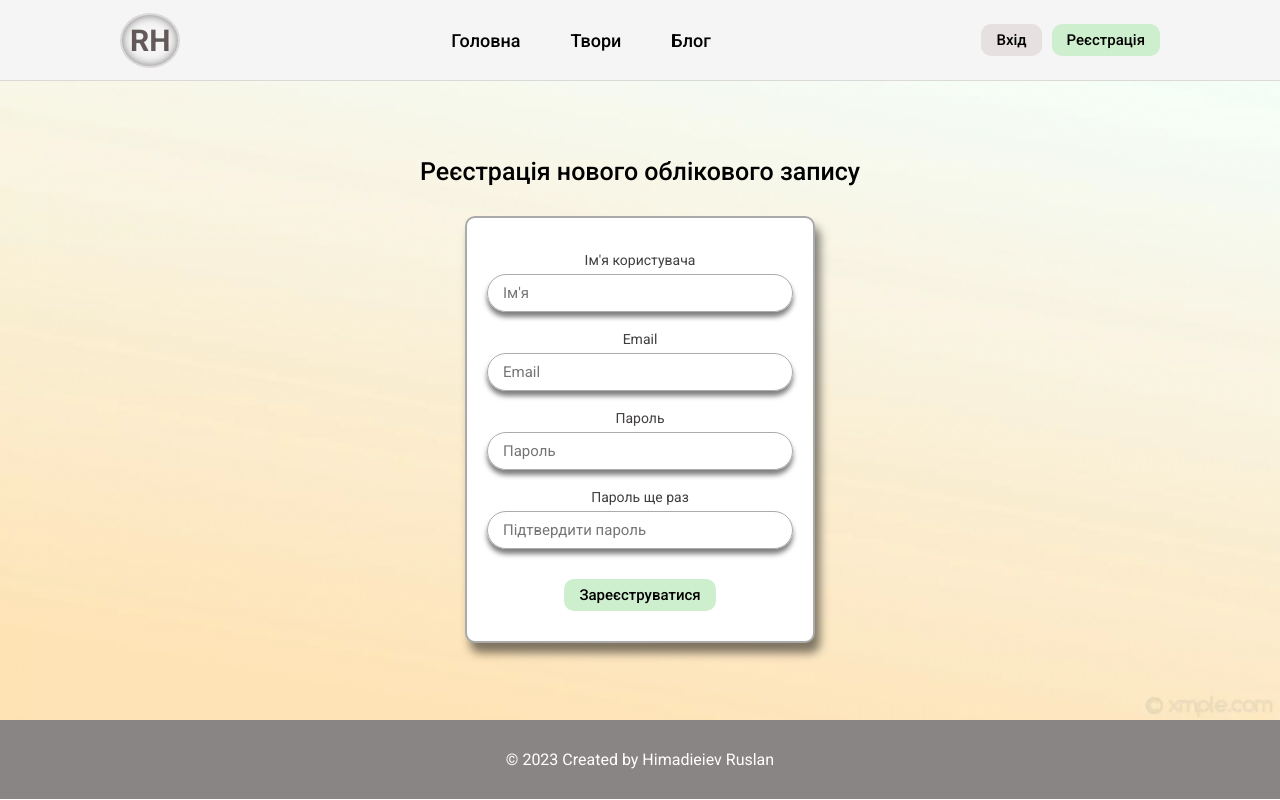
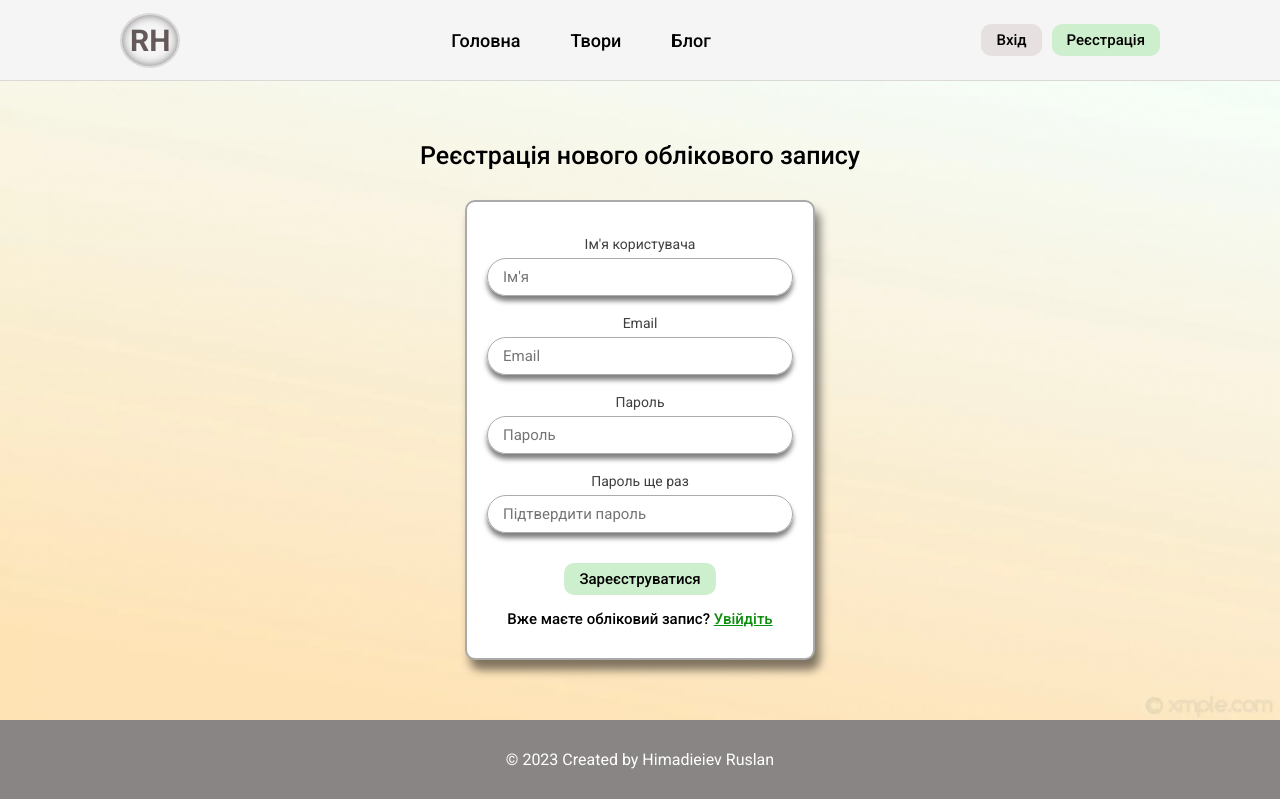
Before and after one commit to Himadieiev/rustem-writer, a React (Create React App) app: page /rustem-writer/register in a window 1280 px wide. Built offline with nearby package versions, Linux system fonts and the light colour scheme.

Commit message:
added register logic/loader

```diff
--- a/package.json
+++ b/package.json
@@ -15,6 +15,7 @@
     "react-redux": "^8.1.3",
     "react-router-dom": "^6.17.0",
     "react-scripts": "5.0.1",
+    "react-toastify": "^9.1.3",
     "web-vitals": "^2.1.4"
   },
   "scripts": {
--- a/src/App.js
+++ b/src/App.js
@@ -1,4 +1,6 @@
 import { Navigate, Route, Routes } from "react-router-dom";
+import { ToastContainer } from "react-toastify";
+import "react-toastify/dist/ReactToastify.css";
 
 import "./styles/common.css";
 import Home from "./pages/Home/Home";
@@ -23,6 +25,7 @@
           <Route path="/*" element={<Navigate to="/" />} />
         </Route>
       </Routes>
+      <ToastContainer />
     </div>
   );
 }
--- a/src/components/Button/Button.jsx
+++ b/src/components/Button/Button.jsx
@@ -2,9 +2,11 @@
 
 import css from "./Button.module.css";
 
-const Button = ({ children, backgroundColor }) => {
+const Button = ({ children, backgroundColor, type }) => {
   return (
-    <button className={`${css.btn} ${css[backgroundColor]}`}>{children}</button>
+    <button className={`${css.btn} ${css[backgroundColor]}`} type={type}>
+      {children}
+    </button>
   );
 };
 
--- /dev/null
+++ b/src/components/Loader/Loader.jsx
@@ -0,0 +1,9 @@
+import React from "react";
+
+import css from "./Loader.module.css";
+
+const Loader = () => {
+  return <div className={css.loader}>Loading...</div>;
+};
+
+export default Loader;
--- /dev/null
+++ b/src/components/Loader/Loader.module.css
@@ -0,0 +1,4 @@
+.loader {
+  text-align: center;
+  margin-top: 50px;
+}
--- a/src/pages/Register/Register.jsx
+++ b/src/pages/Register/Register.jsx
@@ -1,38 +1,75 @@
-import React, { useState } from "react";
+import React, { useState, useEffect } from "react";
+import { useDispatch, useSelector } from "react-redux";
+import { Link, useNavigate } from "react-router-dom";
+import { toast } from "react-toastify";
 
 import css from "./Register.module.css";
 import Button from "../../components/Button/Button";
+import { useRegisterMutation } from "../../redux/slices/usersApiSlice";
+import { setCredentials } from "../../redux/slices/authSlice";
+import Loader from "../../components/Loader/Loader";
 
 const Register = () => {
-  const [username, setUsername] = useState("");
+  const [name, setName] = useState("");
   const [email, setEmail] = useState("");
   const [password, setPassword] = useState("");
   const [confirmPassword, setConfirmPassword] = useState("");
 
-  const handleUsernameChange = (event) => {
-    setUsername(event.target.value);
+  const dispatch = useDispatch();
+  const navigate = useNavigate();
+
+  const [register, { isLoading }] = useRegisterMutation();
+
+  const { userInfo } = useSelector((state) => state.auth);
+  console.log(userInfo);
+
+  useEffect(() => {
+    if (userInfo) {
+      navigate("/");
+    }
+  }, [navigate, userInfo]);
+
+  const handleUsernameChange = (e) => {
+    setName(e.target.value);
   };
 
-  const handleEmailChange = (event) => {
-    setEmail(event.target.value);
+  const handleEmailChange = (e) => {
+    setEmail(e.target.value);
   };
 
-  const handlePasswordChange = (event) => {
-    setPassword(event.target.value);
+  const handlePasswordChange = (e) => {
+    setPassword(e.target.value);
   };
 
-  const handleConfirmPasswordChange = (event) => {
-    setConfirmPassword(event.target.value);
+  const handleConfirmPasswordChange = (e) => {
+    setConfirmPassword(e.target.value);
   };
 
-  const handleRegistration = () => {};
+  const handleRegistration = async (e) => {
+    e.preventDefault();
+
+    if (password !== confirmPassword) {
+      toast.error("Паролі не співпадають");
+    } else {
+      try {
+        const res = await register({ name, email, password }).unwrap();
+        console.log(res);
+        dispatch(setCredentials({ ...res }));
+        navigate("/");
+        toast.success("Реєстрація пройшла успішно");
+      } catch (err) {
+        console.log(err);
+        toast.error(err?.data?.message || err.error);
+      }
+    }
+  };
 
   return (
     <main className={css.register}>
       <div className="container">
         <div className={css.formWrapper}>
           <h1 className={css.title}>Реєстрація нового облікового запису</h1>
-          <form className={css.form}>
+          <form className={css.form} onSubmit={handleRegistration}>
             <div>
               <label className={css.label}>
                 Ім'я користувача
@@ -40,7 +77,7 @@
                 <input
                   className={css.input}
                   type="text"
-                  value={username}
+                  value={name}
                   onChange={handleUsernameChange}
                   placeholder="Ім'я"
                 />
@@ -85,9 +122,18 @@
                 />
               </label>
             </div>
-            <div className={css.btnWrapper} onClick={handleRegistration}>
-              <Button backgroundColor="register">Зареєструватися</Button>
+            <div className={css.btnWrapper}>
+              <Button backgroundColor="register" type="submit">
+                Зареєструватися
+              </Button>
             </div>
+            <div className={css.bottomText}>
+              Вже маєте обліковий запис?{" "}
+              <span className={css.link}>
+                <Link to={`/login`}>Увійдіть</Link>
+              </span>
+            </div>
+            {isLoading && <Loader />}
           </form>
         </div>
       </div>
--- a/src/pages/Register/Register.module.css
+++ b/src/pages/Register/Register.module.css
@@ -1,6 +1,7 @@
 .register {
   min-height: calc(100vh - 80px);
-  padding-top: 80px;
+  padding-top: 100px;
+  padding-bottom: 20px;
   background-image: url(./../../assets/images/bg.png);
   background-repeat: no-repeat;
   background-size: cover;
@@ -59,3 +60,13 @@
   margin-right: auto;
   font-size: 15px;
 }
+
+.bottomText {
+  font-size: 15px;
+  font-weight: 500;
+}
+
+.link {
+  color: rgb(11, 142, 11);
+  text-decoration: underline;
+}
--- a/src/redux/slices/usersApiSlice.js
+++ b/src/redux/slices/usersApiSlice.js
@@ -1,5 +1,5 @@
 import { apiSlice } from "./apiSlice";
-const USERS_URL = "/api/users";
+const USERS_URL = "http://localhost:5000/api/users";
 
 export const userApiSlice = apiSlice.injectEndpoints({
   endpoints: (builder) => ({
```
Also changed, not shown: 1 other file (tests, documents, lock files or other folders).
